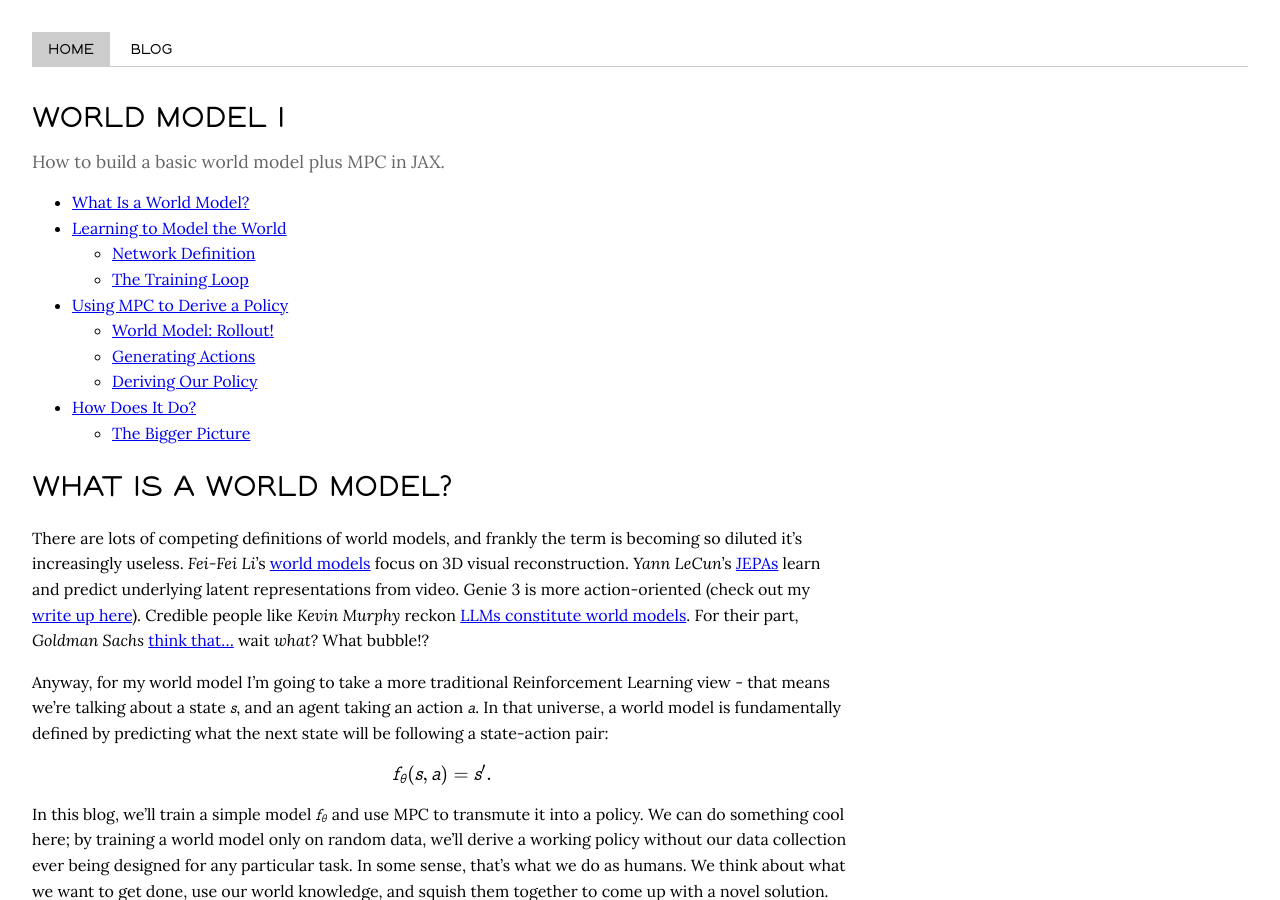
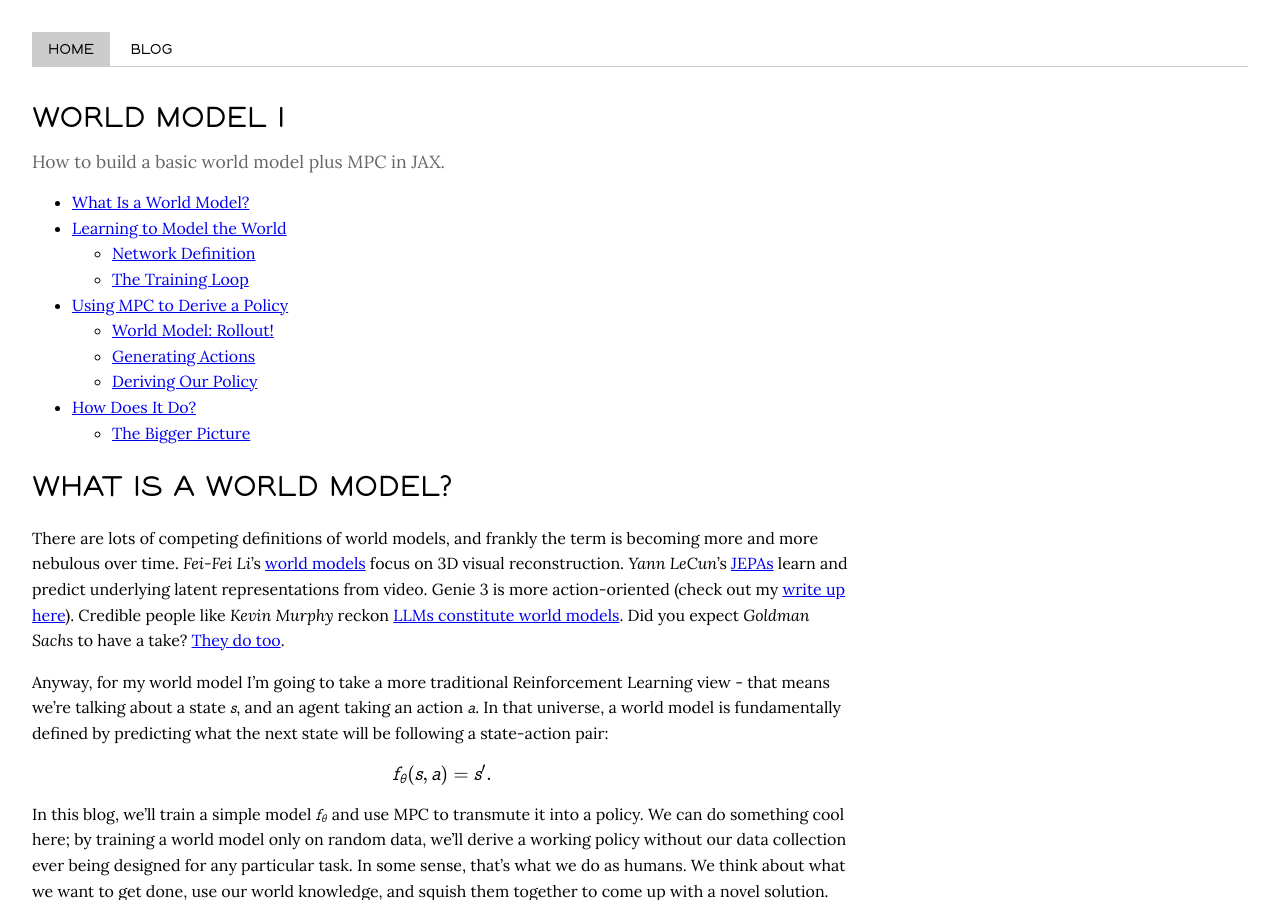
Before and after one commit to foty-hub/foty-hub.github.io, a Jekyll site: the page built from _posts/2026-06-01-simple-world-model.md, in a window 1280 px wide and 900 px high. Built offline with Jekyll 4.4.1, drawn with Linux system fonts in a browser that asks for light colours; some web fonts are replaced.

Commit message:
Rewording in the intro

```diff
--- a/_posts/2026-06-01-simple-world-model.md
+++ b/_posts/2026-06-01-simple-world-model.md
@@ -22,7 +22,7 @@ draft: false
 
 # What Is a World Model?
 
-There are lots of competing definitions of world models, and frankly the term is becoming so diluted it's increasingly useless. _Fei-Fei Li_'s [world models](https://www.worldlabs.ai/blog/marble-world-model) focus on 3D visual reconstruction. _Yann LeCun_'s [JEPAs](https://arxiv.org/pdf/2506.09985) learn and predict underlying latent representations from video. Genie 3 is more action-oriented (check out my [write up here]({% post_url 2025-08-15-genie3 %})). Credible people like _Kevin Murphy_ reckon [LLMs constitute world models](https://xcancel.com/sirbayes/status/1974153818243018800). For their part, _Goldman Sachs_ [think that…](https://www.goldmansachs.com/insights/articles/when-ai-learns-how-the-world-works) wait _what?_ What bubble!?
+There are lots of competing definitions of world models, and frankly the term is becoming more and more nebulous over time. _Fei-Fei Li_'s [world models](https://www.worldlabs.ai/blog/marble-world-model) focus on 3D visual reconstruction. _Yann LeCun_'s [JEPAs](https://arxiv.org/pdf/2506.09985) learn and predict underlying latent representations from video. Genie 3 is more action-oriented (check out my [write up here]({% post_url 2025-08-15-genie3 %})). Credible people like _Kevin Murphy_ reckon [LLMs constitute world models](https://xcancel.com/sirbayes/status/1974153818243018800). Did you expect _Goldman Sachs_ to have a take? [They do too](https://www.goldmansachs.com/insights/articles/when-ai-learns-how-the-world-works).
 
 Anyway, for my world model I'm going to take a more traditional Reinforcement Learning view - that means we're talking about a state $s$, and an agent taking an action $a$. In that universe, a world model is fundamentally defined by predicting what the next state will be following a state-action pair:
 
```
